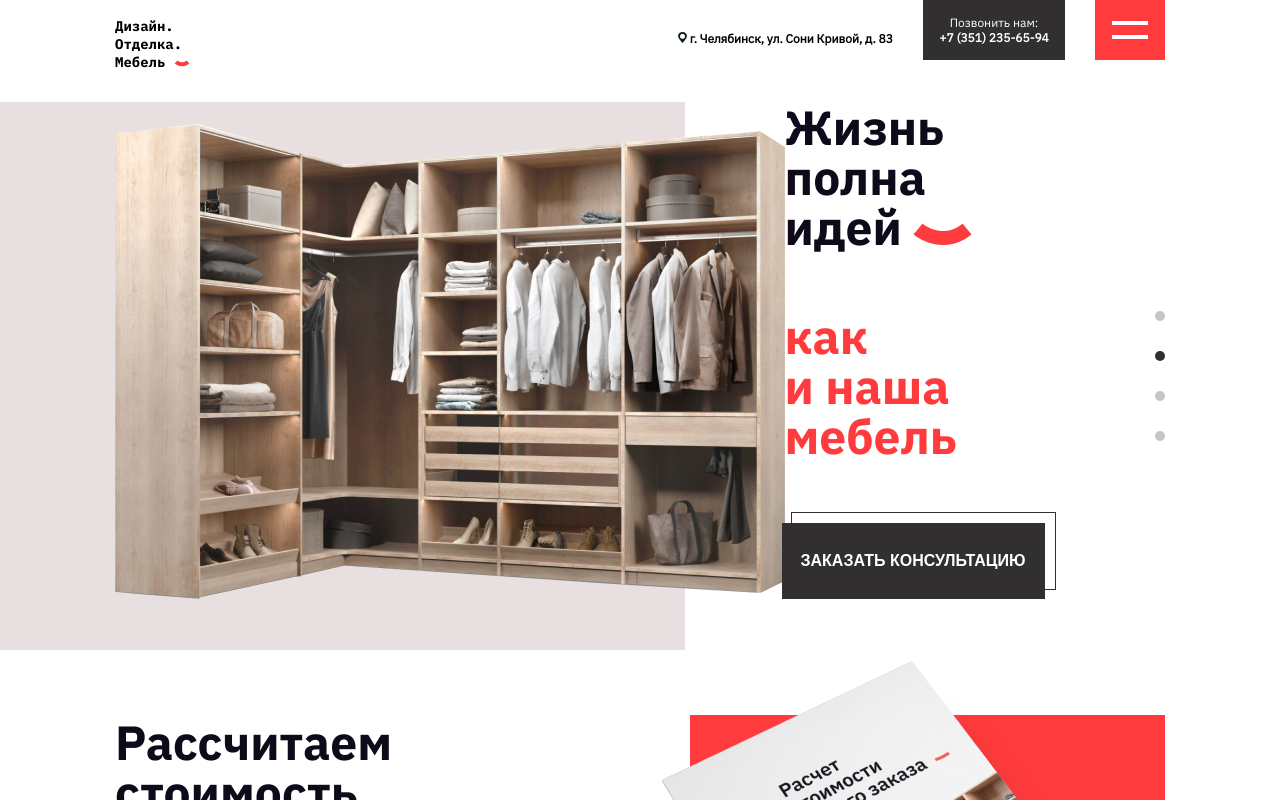
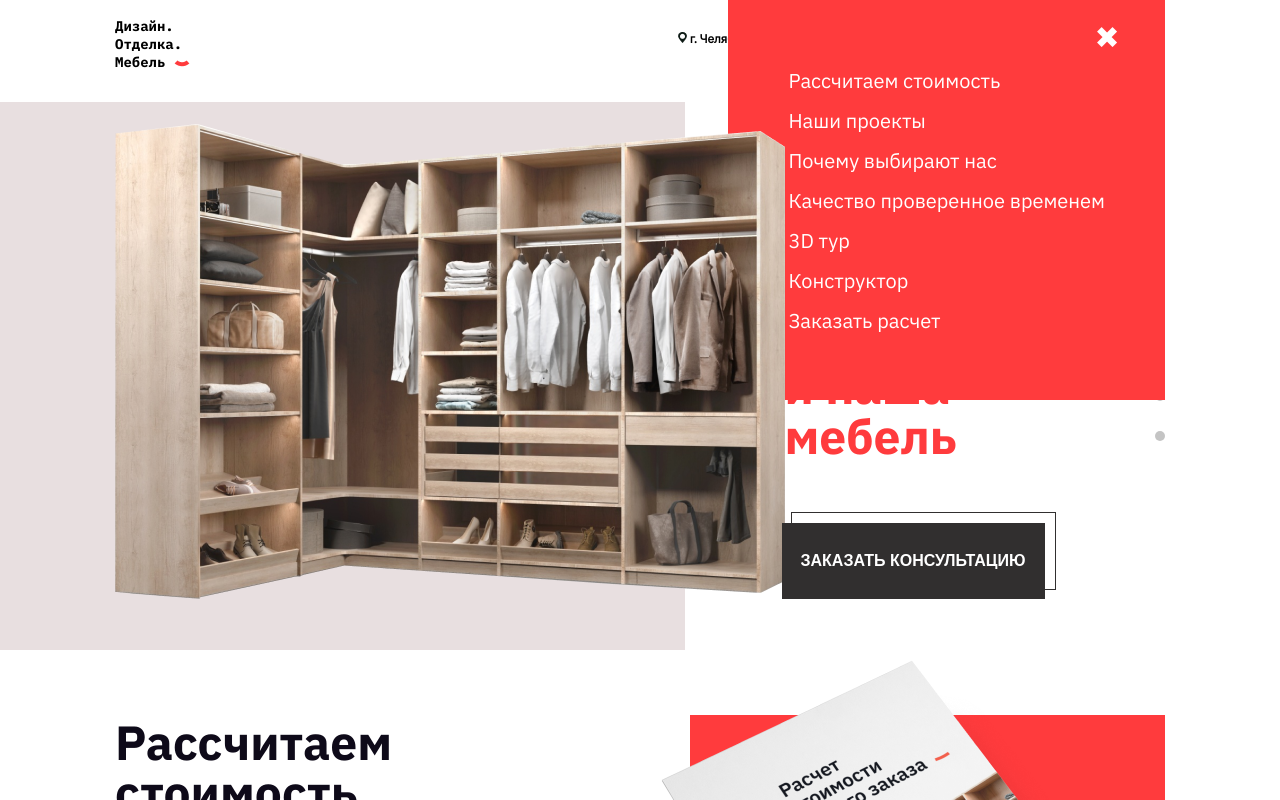
Before and after one commit to SkornyakovEgor/Reamplus, a plain HTML site: page index.html in a window 1280 px wide. Both pictures are taken after a click on the element 1130 px from the left and 30 px from the top of the page. Shown: the top 800 px of the page. Drawn offline with Linux system fonts and the light colour scheme.

Commit message:
Added a menu with anchor links

```diff
--- a/index.html
+++ b/index.html
@@ -17,6 +17,16 @@
             <div id="burger">
                 <div></div>
                 <div></div>
+            </div>
+            <div id=menu>
+                <button id="close-menu">&#10006;</button>
+                <nav><a href="#Calculate-the-cost">Рассчитаем стоимость</a></nav>
+                <nav><a href="#Our-projects">Наши проекты</a></nav>
+                <nav><a href="#Why-choose-us">Почему выбирают нас</a></nav>
+                <nav><a href="#Time-tested-quality">Качество проверенное временем</a></nav>
+                <nav><a href="#3D-tour">3D тур</a></nav>
+                <nav><a href="#Constructor">Конструктор</a></nav>
+                <nav><a href="#Order-a-payment">Заказать расчет</a></nav>
             </div>
         </div>
     </header>
@@ -52,7 +62,7 @@
         </div>
     </div>
 
-    <div class="order-a-consultation ">
+    <div class="order-a-consultation">
         <div class="hide-slider">
             <div class="order-a-consultation-img fade activity-content" id="activity1" data="1">
                 <img src="img/Group 2.png" alt="wardrobe">
@@ -86,7 +96,9 @@
 
     </div>
 
+    <a name="Calculate-the-cost"></a>
     <div id="calculate-the-cost">
+
         <div id="payment-form">
             <h1>Рассчитаем <br> стоимость <br> за 30 минут <img src="img/Vector (1).png" alt="Logo"></h1>
             <form action="" class="form-for-all">
@@ -125,6 +137,7 @@
         </div>
     </div>
 
+    <a name="Our-projects"></a>
     <div id="look-at-our-projects">
         <div id="header-and-arrows">
             <h1>Посмотрите <br> на наши <br> проекты <img src="img/Vector (1).png" alt="Logo"></h1>
@@ -181,6 +194,7 @@
         </div>
     </div>
 
+    <a name="Why-choose-us"></a>
     <div id="why-choose-us">
         <div id="area1">
             <div id="grid-title">
@@ -227,6 +241,7 @@
         </div>
     </div>
 
+    <a name="Time-tested-quality"></a>
     <div id="time-tested-quality">
         <div id="quality1">
             <h1>Качество проверенное временем <img src="img/Vector (1).png" alt="Logo"></h1>
@@ -274,6 +289,7 @@
         </div>
     </div>
 
+    <a name="3D-tour"></a>
     <div class="order-a-consultation" >
         <div class="order-a-consultation-img" id="come-here">
             <img src="img/table.png" alt="Computer table">
@@ -295,6 +311,7 @@
         </div>
     </div>
 
+    <a name="Constructor"></a>
     <div id="count-your-idea">
         <div id="calculation-rooms">
             <div id="phone-column1">
@@ -329,6 +346,7 @@
         </div>
     </div>
 
+    <a name="Order-a-payment"></a>
     <div id="order-a-free-paymant">
         <div id="title-paymant">
             <h1 class="black_h1">Закажи<br> бесплатный <br> расчет <img src="img/Vector (1).png" alt="Logo"></h1>
--- a/script.js
+++ b/script.js
@@ -35,7 +35,7 @@ function showModal(){
 }
 
 function closeModal(){
-  console.log(document.querySelector('.pop-up').parentElement.classList.add('hide'));
+  document.querySelector('.pop-up').parentElement.classList.add('hide');
   document.querySelector('.pop-up').classList.add('hide');
 }
 
@@ -103,4 +103,19 @@ window.onscroll=showSlider;
 function showSlider(){
   document.querySelector('.hide-slider').classList.add('visibility');
   document.querySelector('.hide-dot').classList.add('visibility');
+  if (document.querySelector("#menu").style.marginTop = "0px"){
+    document.querySelector("#menu").style.marginTop = "-1000px";
+  }
 }
+
+
+//---------------------------------------------------------------------------------------------------//
+
+document.querySelector("#burger").onclick = function(){
+  document.querySelector("#menu").style.marginTop = "0px";
+}
+document.querySelector("#close-menu").onclick = function(){
+  document.querySelector("#menu").style.marginTop = "-1000px";
+}
+
+//---------------------------------------------------------------------------------------------------//
--- a/style/header.css
+++ b/style/header.css
@@ -8,6 +8,7 @@ header>div{
     display: flex;
     flex-direction: row;
     justify-content: space-around;
+    position: relative;
 }
 
 header>div>div{
@@ -69,3 +70,33 @@ header>div>div{
     border: none;
     margin: 5px 0;
 }
+
+#menu{
+    position: absolute;
+    background-color: #FF3B3D;
+    right: 0;
+    padding: 60px;
+    margin-top: -500px;
+    transition: all ease-in-out .2s;
+}
+
+#menu a{
+    text-decoration: none;
+    color: #fff;
+    font-size: 20px;
+    line-height: 40px;
+}
+
+
+#close-menu{
+    background-color: #FF3B3D;
+    width: 36px;
+    height: 4px;
+    font-size: 30px;
+    color: #fff;
+    border: none;
+    position: absolute;
+    top: -20px;
+    right: 0;
+    margin: 40px;
+}
```
Also changed, not shown: style/order-a-consultation.css (line endings or trailing spaces).
